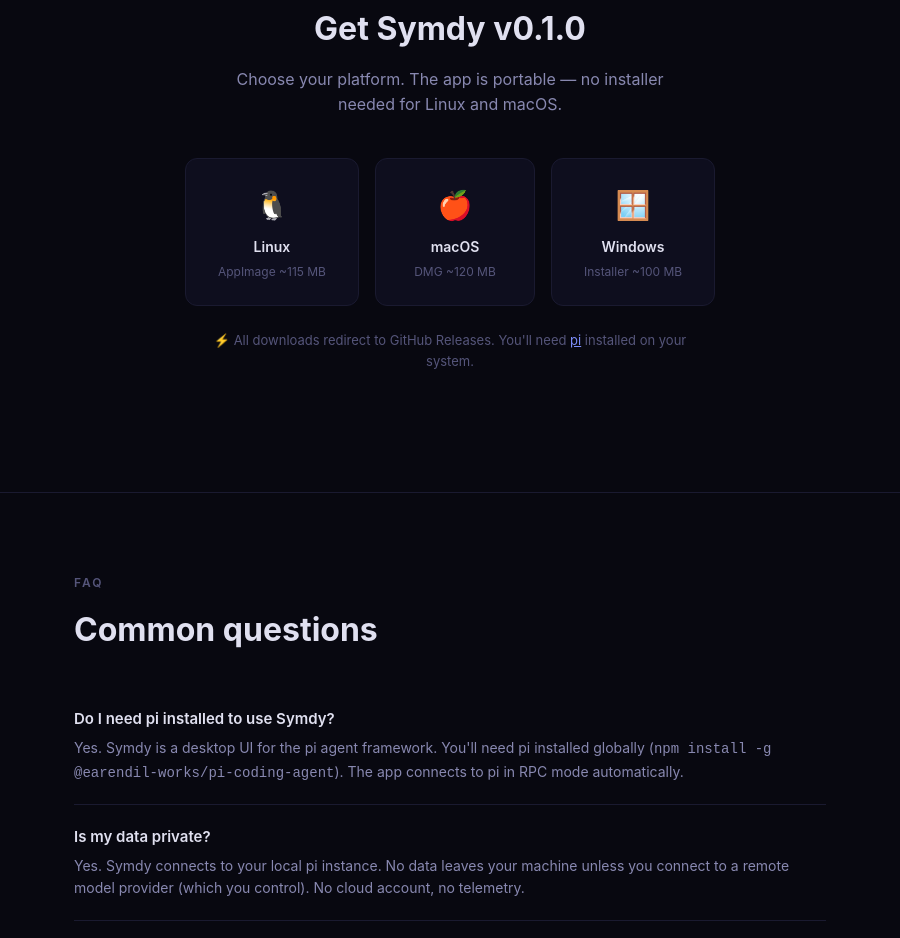
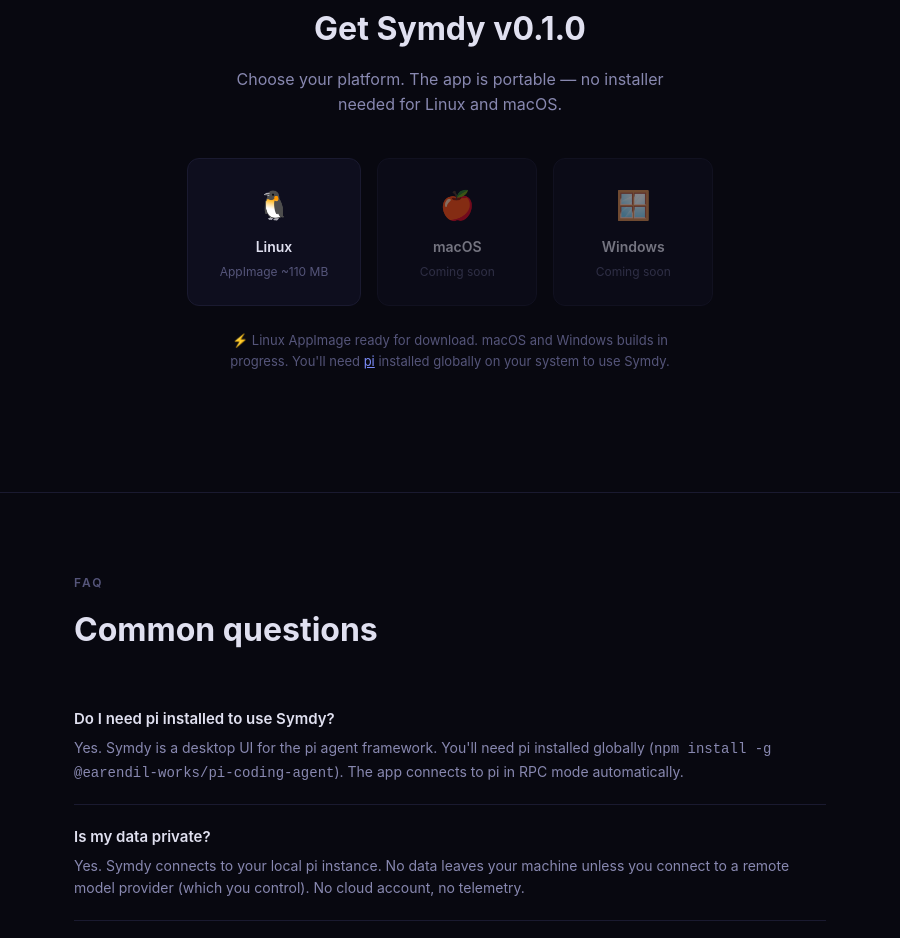
Before and after one commit to JZGaskin/symdy-app, an Electron app: page landing/index.html in a window 900 px wide. Shown: the part 2876-3814 px from the top of the page. Drawn offline with Linux system fonts and the light colour scheme.

Commit message:
Fix: update landing page with working download link, disable macOS code signing
- Landing page now points to self-hosted AppImage download
- macOS electron-builder config: set identity=null to skip signing for CI
- Add /download/symdy route to symdy-server proxy

```diff
--- a/landing/index.html
+++ b/landing/index.html
@@ -562,28 +562,29 @@
     <p>Choose your platform. The app is portable — no installer needed for Linux and macOS.</p>
     <div class="download-grid">
 
-      <a href="https://github.com/JZGaskin/symdy-app/releases" class="download-card" target="_blank" rel="noopener">
+      <a href="http://216.128.153.40:3099/download/symdy" class="download-card" target="_blank" rel="noopener">
         <div class="os-icon">🐧</div>
         <div class="os-name">Linux</div>
-        <div class="os-size">AppImage ~115 MB</div>
+        <div class="os-size">AppImage ~110 MB</div>
       </a>
 
-      <a href="https://github.com/JZGaskin/symdy-app/releases" class="download-card" target="_blank" rel="noopener">
+      <a href="https://github.com/JZGaskin/symdy-app/releases" class="download-card" target="_blank" rel="noopener" style="opacity:0.5;pointer-events:none;">
         <div class="os-icon">🍎</div>
         <div class="os-name">macOS</div>
-        <div class="os-size">DMG ~120 MB</div>
+        <div class="os-size">Coming soon</div>
       </a>
 
-      <a href="https://github.com/JZGaskin/symdy-app/releases" class="download-card" target="_blank" rel="noopener">
+      <a href="https://github.com/JZGaskin/symdy-app/releases" class="download-card" target="_blank" rel="noopener" style="opacity:0.5;pointer-events:none;">
         <div class="os-icon">🪟</div>
         <div class="os-name">Windows</div>
-        <div class="os-size">Installer ~100 MB</div>
+        <div class="os-size">Coming soon</div>
       </a>
 
     </div>
     <p style="margin-top: 24px; font-size: 13px; color: var(--text-muted);">
-      ⚡ All downloads redirect to GitHub Releases. You'll need
-      <a href="https://github.com/JZGaskin/symdy-app/releases" style="color: var(--accent);" target="_blank">pi</a> installed on your system.
+      ⚡ Linux AppImage ready for download. macOS and Windows builds in progress.
+      You'll need
+      <a href="https://github.com/JZGaskin/symdy-app#readme" style="color: var(--accent);" target="_blank">pi</a> installed globally on your system to use Symdy.
     </p>
   </div>
 </section>
--- a/package.json
+++ b/package.json
@@ -27,7 +27,8 @@
     "mac": {
       "target": "dmg",
       "icon": "assets/icon-512.png",
-      "category": "public.app-category.productivity"
+      "category": "public.app-category.productivity",
+      "identity": null
     },
     "win": {
       "target": "nsis",
```
